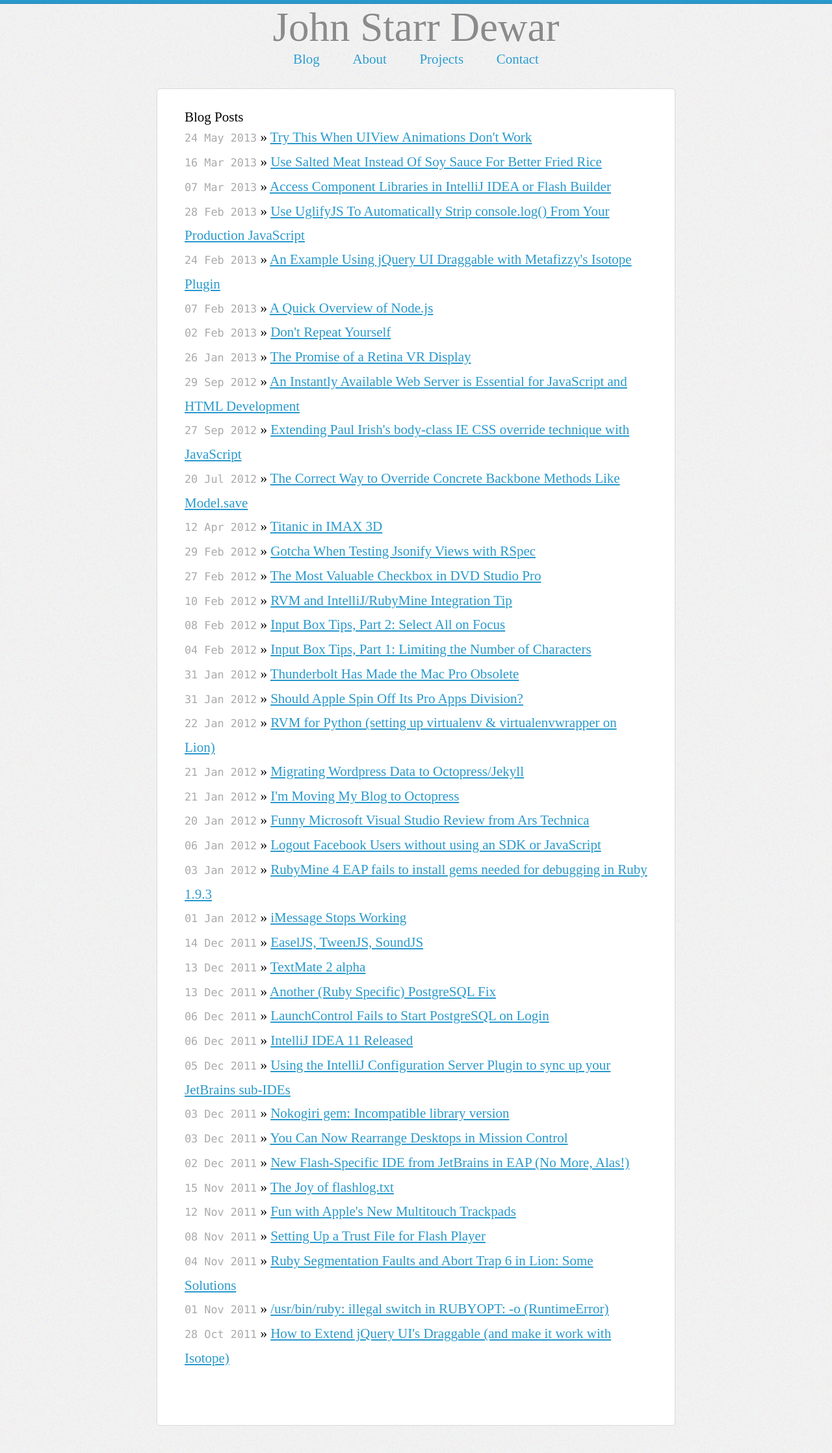
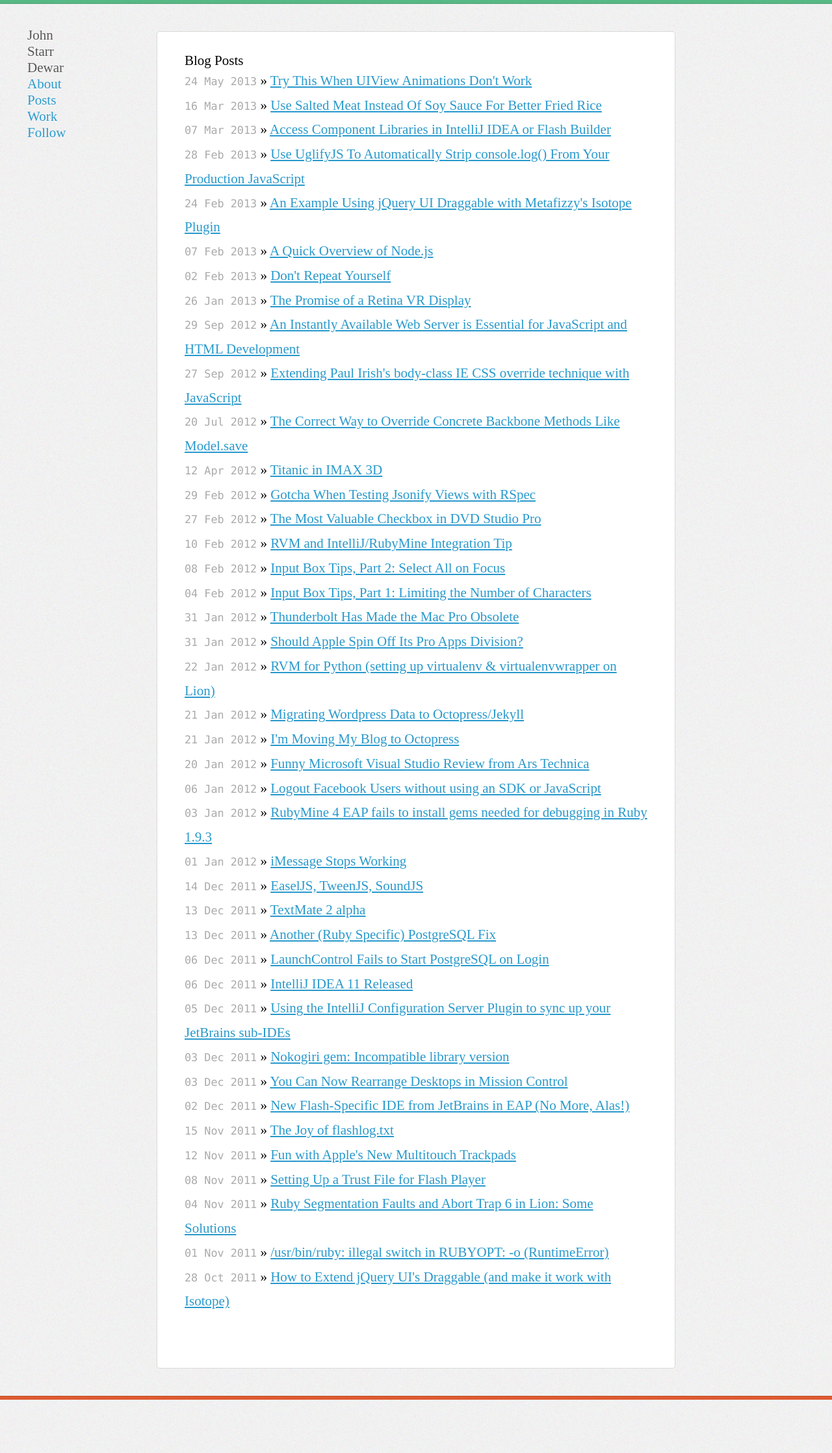
Before and after one commit to jstarrdewar/jstarrdewar.github.io, a Jekyll site: the page built from index.html, in a window 1280 px wide. Shown: the whole page at 65% size. Built offline with Jekyll 4.4.1, drawn with Linux system fonts in a browser that asks for light colours; nearby versions of some CDN libraries; Markdown is read by kramdown in place of the engine named in the settings.

Commit message:
Nice sidebar design.

```diff
--- a/_layouts/default.html
+++ b/_layouts/default.html
@@ -28,10 +28,30 @@
 
   </head>
   <body>
-	  <div id="topStripe"></div>
+  	<header class="tk-omnes-pro">
+  		<!-- <h1>John Starr Dewar</h1> -->
+		<div>
+			John
+		</div>
+		<div>
+			Starr
+		</div>
+		<div>
+			Dewar
+		</div>
+  		<div id="nav">
+  			<a>About</a>
+  			<a>Posts</a>
+			<a>Work</a>
+  			<a>Follow</a>
+  		</div>
+	</header>
+	  <div id="topStripe" class="stripe"></div>
+	  <div class="bottom-margin"></div>
+
 
     <div class="container">
-		<header class="tk-omnes-pro">
+		<!-- <header class="tk-omnes-pro">
 			<h1>John Starr Dewar</h1>
 			<div id="nav">
 				<a>Blog</a>
@@ -39,7 +59,7 @@
 				<a>Projects</a>
 				<a>Contact</a>
 			</div>
-		</header>
+		</header> -->
 
 			<!-- <div id="name">
 				JOHN STARR DEWAR
@@ -49,6 +69,8 @@
       </div>
 	  <div class="bottom-margin"></div>
     </div>
+  <div id="bottomStripe" class="stripe"></div>
+
     <!-- /container
 
     <a class="twitter-timeline" href="https://twitter.com/jstarrdewar" data-widget-id="377253789658402816">Tweets by @jstarrdewar</a>
--- a/css/main.css
+++ b/css/main.css
@@ -70,10 +70,19 @@ ul.posts span {
 /*
 /*****************************************************************************/
 
+header {
+	position: fixed;
+	top: 2rem;
+	left: 2rem;
+	text-shadow: 0 1px 1px #FFF;
+	color: #555;
+	font-size: 1rem;
+}
+
 header h1 {
 	text-align: center;
 	font-size: 3rem;
-	font-weight: 200;
+	font-weight: 100;
 	color: #8B8B8B;
 }
 
@@ -90,7 +99,7 @@ header h1 {
 /*	margin: .2rem;*/
 /*	margin-bottom: 0;*/
 
-	font-weight: 200;
+/*	font-weight: 200;
 
 	margin: 10rem;
 	margin-top: 0;
@@ -102,15 +111,15 @@ header h1 {
     display: -webkit-flex;
     display: flex;
 
-    -webkit-flex-flow: row wrap;
-    justify-content: space-between;
+    -webkit-flex-flow: column wrap;
+    justify-content: space-between;*/
 }
 
 #nav a {
 /*	font-size: 1;*/
 /*    font-weight: 300;*/
+	display: block;
 	color: #2999CC;
-	text-shadow: 0 1px 1px #FFF;
 }
 
 @media
@@ -126,11 +135,19 @@ header h1 {
 	}
 }
 
-#topStripe {
+.stripe {
 	width:100%;
 	height: .25rem;
-	background: #2999CC;
+}
+
+#topStripe {
+	background: #56B985;
     border-bottom: 1px solid rgba(0,0,0,.15);
+}
+
+#bottomStripe {
+	background: #DF5B31;
+    border-top: 1px solid rgba(0,0,0,.15);
 }
 
 .container {
```
